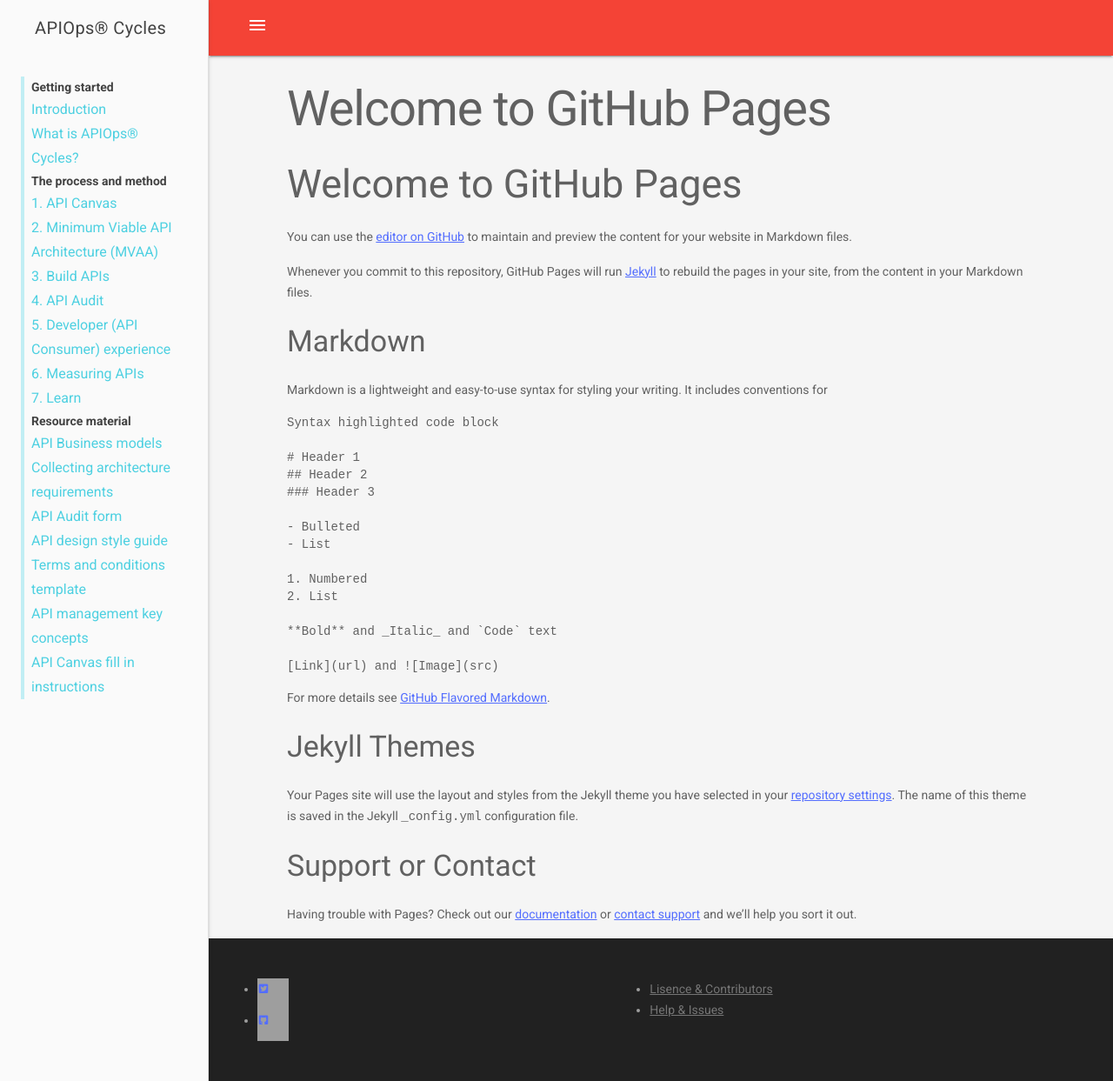
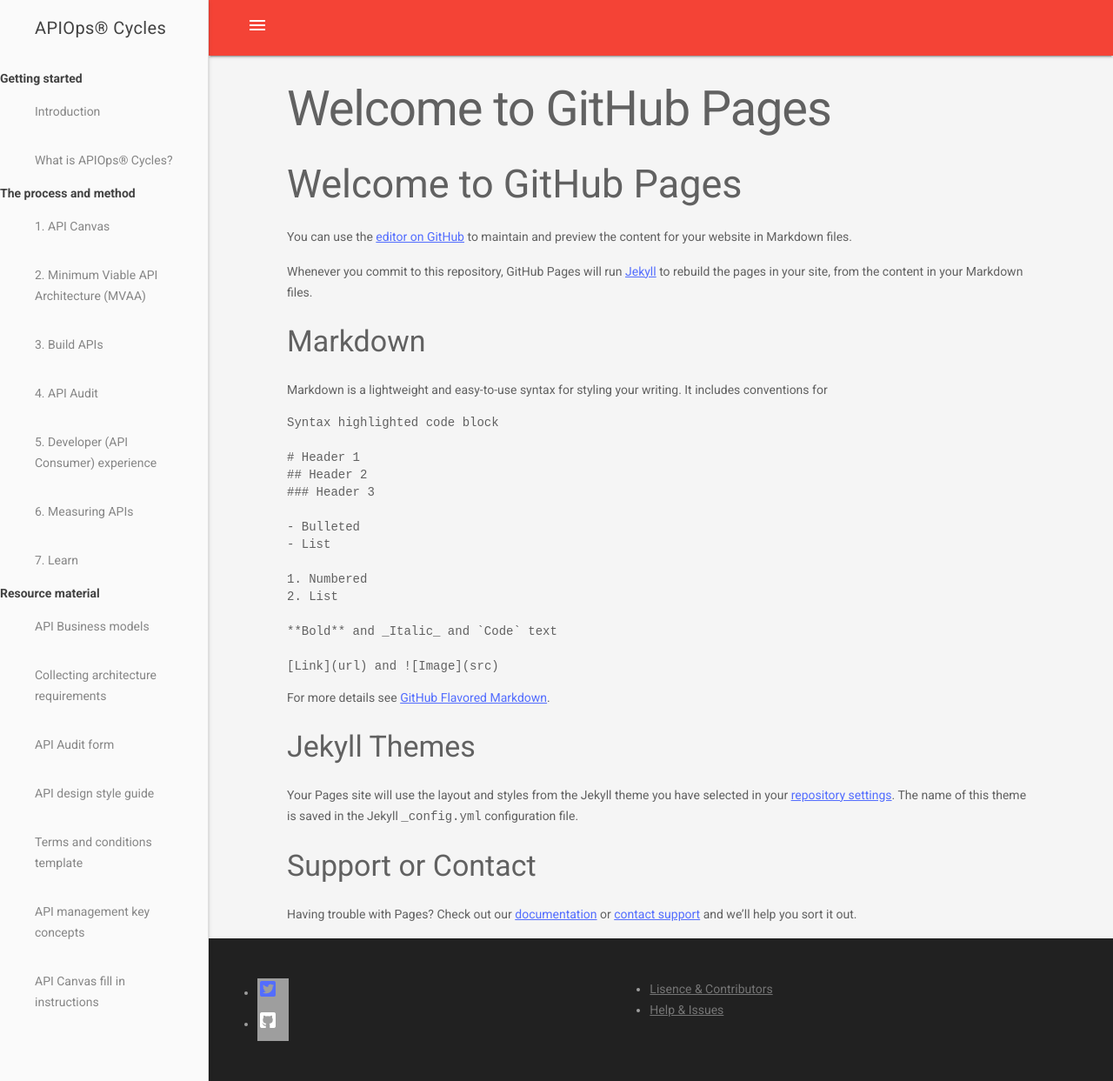
Before and after one commit to mniinio/APIOps-cycles, a Jekyll site: the page built from README.md, in a window 1280 px wide. Shown: the whole page at 87% size. Built offline with Jekyll 4.4.1, drawn with Linux system fonts in a browser that asks for light colours; our own code applies the rules of GitHub Pages for plain Markdown files.

Commit message:
extra styles for footer

```diff
--- a/_layouts/default.html
+++ b/_layouts/default.html
@@ -48,11 +48,11 @@
           </header>
           <div class="mdl-layout__drawer">
             <span class="mdl-layout-title">{{ site.title | default: site.github.repository_name }}</span>
-            <ul class="toc">
+            <nav class="mdl-navigation">
                  {% for item in site.data.menu.toc %}
                   <b>{{ item.title }}</b>
                   {% for entry in item.subfolderitems %}
-                   <a href="{{ site.baseurl}}{{ entry.url }}">{{ entry.page }}</a>
+                   <a href="{{ site.baseurl}}{{ entry.url }}" class="mdl-navigation__link">{{ entry.page }}</a>
                   {% endfor %}
                {% endfor %}
             </nav>
@@ -62,13 +62,13 @@
               {{ content }}
             </div>
 
-          <footer class="mdl-mini-footer mdl-color--grey-900">
-            <ul>
+          <footer class="docs-footer mdl-mini-footer mdl-color--grey-900">
+            <ul class="docs-link-list">
               <li class="mdl-mini-footer--social-btn">
-                <a href="https://twitter.com/apiops" class="social-btn mdi mdi-twitter-box" role="button" title="Twitter"></a>
+                <a href="https://twitter.com/apiops" class="social-btn mdi mdi-twitter-box mdl-light mdi-24px" role="button" title="Twitter"></a>
               </li>
               <li class="mdl-mini-footer--social-btn">
-                <a href="https://github.com/apiops/apiops-cycles" class="social-btn mdi mdi-github-box" role="button" title="GitHub"></a>
+                <a href="https://github.com/apiops/apiops-cycles" class="social-btn mdi mdi-github-box mdi-light mdi-24px" role="button" title="GitHub"></a>
               </li>
             </ul>
             <ul class="docs-link-list">
```
